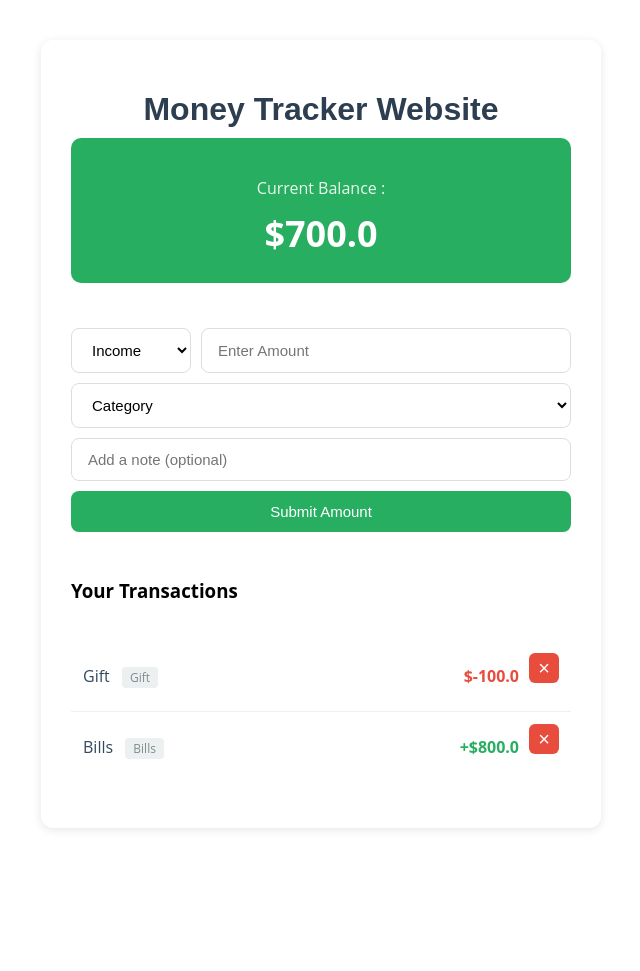
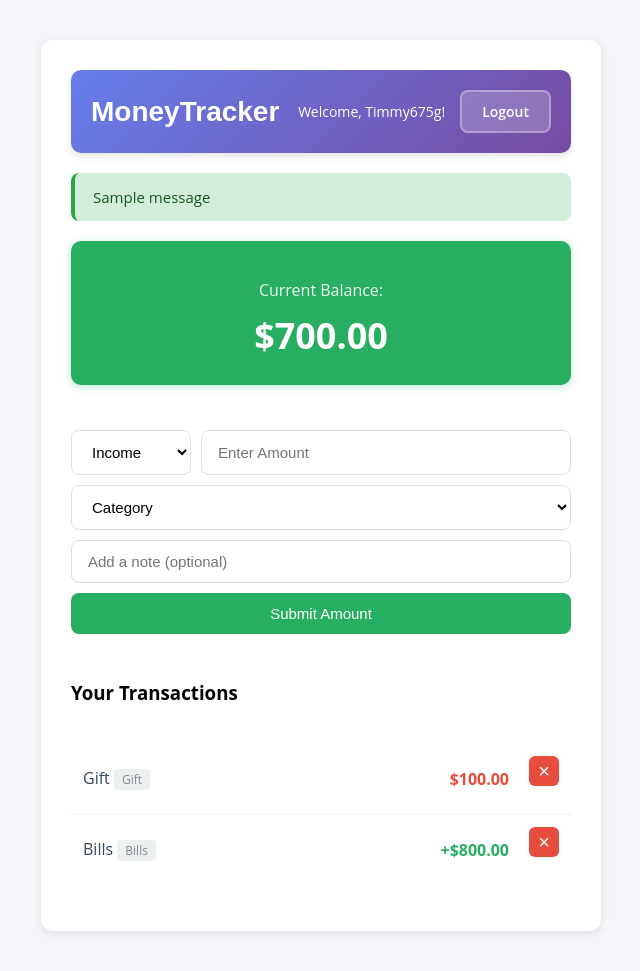
Before and after one commit to Timmy675g/Final-Project-ExpenseTracker, a Flask app: page / in a window 1280 px wide. Shown: the whole page, without its empty margins (319-959 px from the left). Before the commit the page ends 830 px from the top, so only its background shows below. Run offline with Flask 3, Linux system fonts and the light colour scheme; a user stored in the database is signed in; one stand-in notice (Sample message) is shown.

Commit message:
Added README.md and updated designs

```diff
--- a/static/css/style.css
+++ b/static/css/style.css
@@ -11,6 +12,13 @@ p {
     font-family: 'Open Sans', Arial, sans-serif;
 }
 
+body {
+    margin: 0;
+    padding: 0;
+    background-color: #f5f6fa;
+}
+
+/* Container */
 .container {
     font-family: 'Open Sans', Arial, sans-serif;
     display: flex;
@@ -23,6 +31,91 @@ p {
     box-shadow: 0 2px 10px rgba(0, 0, 0, 0.1);
 }
 
+/* Header */
+.header {
+    display: flex;
+    justify-content: space-between;
+    align-items: center;
+    padding: 20px;
+    background: linear-gradient(135deg, #667eea 0%, #764ba2 100%);
+    border-radius: 10px;
+    margin-bottom: 20px;
+    box-shadow: 0 4px 6px rgba(0, 0, 0, 0.1);
+}
+
+.header h1 {
+    margin: 0;
+    font-size: 28px;
+    color: white;
+    text-align: left;
+}
+
+.user-info {
+    display: flex;
+    align-items: center;
+    gap: 15px;
+}
+
+.user-info span {
+    font-weight: 500;
+    color: white;
+    font-size: 14px;
+}
+
+/* Logout Button */
+.btn-logout {
+    padding: 10px 20px;
+    background-color: rgba(255, 255, 255, 0.2);
+    color: white;
+    text-decoration: none;
+    border-radius: 8px;
+    font-size: 14px;
+    font-weight: 600;
+    transition: all 0.3s ease;
+    border: 2px solid rgba(255, 255, 255, 0.3);
+}
+
+.btn-logout:hover {
+    background-color: rgba(255, 255, 255, 0.3);
+    transform: translateY(-2px);
+    box-shadow: 0 4px 8px rgba(0, 0, 0, 0.2);
+}
+
+/* Flash Messages */
+.flash-message {
+    padding: 14px 18px;
+    margin-bottom: 20px;
+    border-radius: 8px;
+    font-size: 15px;
+    animation: slideDown 0.3s ease-out;
+    border-left: 4px solid;
+}
+
+.flash-message.success {
+    background-color: #d4edda;
+    color: #155724;
+    border-color: #28a745;
+}
+
+.flash-message.error {
+    background-color: #f8d7da;
+    color: #721c24;
+    border-color: #dc3545;
+}
+
+.flash-message.warning {
+    background-color: #fff3cd;
+    color: #856404;
+    border-color: #ffc107;
+}
+
+.flash-message.info {
+    background-color: #d1ecf1;
+    color: #0c5460;
+    border-color: #17a2b8;
+}
+
+/* Current Balance */
 .current-balance {
     background-color: #27ae60;
     color: white;
@@ -30,6 +123,7 @@ p {
     border-radius: 10px;
     margin-bottom: 25px;
     text-align: center;
+    box-shadow: 0 2px 8px rgba(39, 174, 96, 0.3);
 }
 
 .current-balance h2 {
@@ -170,12 +296,27 @@ p {
     display: flex;
     justify-content: space-between;
     align-items: center;
+    gap: 10px;
+    transition: background-color 0.2s;
+}
+
+.money-list li:hover {
+    background-color: #f8f9fa;
 }
 
 .money-list li:last-child {
     border-bottom: none;
 }
 
+.no-transactions {
+    text-align: center;
+    color: #7f8c8d;
+    font-style: italic;
+    padding: 30px !important;
+    border: none !important;
+}
+
+/* Entry Info */
 .entry-info {
     display: flex;
     justify-content: space-between;
@@ -184,8 +325,24 @@ p {
     gap: 10px;
 }
 
+.entry-main {
+    display: flex;
+    flex-direction: column;
+    gap: 4px;
+}
+
 .entry-description {
     font-weight: 500;
+}
+
+.entry-category {
+    font-size: 12px;
+    color: #7f8c8d;
+    background-color: #ecf0f1;
+    padding: 2px 8px;
+    border-radius: 4px;
+    display: inline-block;
+    width: fit-content;
 }
 
 .entry-amount {
@@ -216,64 +373,14 @@ p {
     display: flex;
     align-items: center;
     justify-content: center;
+    transition: background-color 0.3s;
 }
 
 .delete-btn:hover {
     background-color: #c0392b;
 }
 
-.category-select {
-    padding: 12px 16px;
-    border: 1px solid #ddd;
-    border-radius: 8px;
-    font-size: 15px;
-    outline: none;
-    background-color: white;
-    cursor: pointer;
-    width: 100%;
-}
-
-.category-select:focus {
-    border-color: #27ae60;
-}
-
-.entry-category {
-    font-size: 12px;
-    color: #7f8c8d;
-    margin-left: 8px;
-}
-
-.category-select {
-    padding: 12px 16px;
-    border: 1px solid #ddd;
-    border-radius: 8px;
-    font-size: 15px;
-    outline: none;
-    background-color: white;
-    cursor: pointer;
-    width: 100%;
-}
-
-.category-select:focus {
-    border-color: #27ae60;
-}
-
-.entry-main {
-    display: flex;
-    flex-direction: column;
-    gap: 4px;
-}
-
-.entry-category {
-    font-size: 12px;
-    color: #7f8c8d;
-    background-color: #ecf0f1;
-    padding: 2px 8px;
-    border-radius: 4px;
-    display: inline-block;
-    width: fit-content;
-}
-
+/* Category Statistics */
 .category-breakdown {
     margin-top: 30px;
     padding: 20px;
--- a/templates/index.html
+++ b/templates/index.html
@@ -4,18 +4,33 @@
     name="viewport"
     content="width=device-width, user-scalable=no, initial-scale=1.0, maximum-scale=1.0, minimum-scale=1.0"
     >
-  <meta http-equiv="X-UA-Compatible" content="ie=edge">
-  <link rel="stylesheet" href="../static/css/style.css">
-  <link rel="icon" href="static/Assets/Icons/favicon.png">
-  <title>Money Tracker Website</title>
+    <meta http-equiv="X-UA-Compatible" content="ie=edge">
+    <link rel="stylesheet" href="{{ url_for('static', filename='css/style.css') }}">
+    <link rel="icon" href="{{ url_for('static', filename='Assets/Icons/favicon.png') }}">
+    <title>MoneyTracker Website</title>
 </head>
 <body>
     <div class="container">
-        <h1>Money Tracker Website</h1>
+
+        <div class="header">
+            <h1>MoneyTracker</h1>
+            <div class="user-info">
+                <span>Welcome, {{ current_user.username }}!</span>
+                <a href="{{ url_for('auth.logout') }}" class="btn-logout">Logout</a>
+            </div>
+        </div>
+
+        {% with messages = get_flashed_messages(with_categories=true) %}
+            {% if messages %}
+                {% for category, message in messages %}
+                    <div class="flash-message {{ category }}">{{ message }}</div>
+                {% endfor %}
+            {% endif %}
+        {% endwith %}
 
         <div class="current-balance">
-            <h2>Current Balance :</h2>
-            <p>${{Balance}}</p>
+            <h2>Current Balance:</h2>
+            <p class="{% if Balance < 0 %}negative{% endif %}">${{ "%.2f"|format(Balance) }}</p>
         </div>
 
         {% if warning %}
@@ -28,13 +43,13 @@
             <div class="error-message">{{ error }}</div>
         {% endif %}
 
-        <form action="/moneh-enter" method="POST" class="enter-moneh">
+        <form action="{{ url_for('submit') }}" method="POST" class="enter-moneh">
             <div class="form-row">
                 <select name="type" class="type-select">
                     <option value="income">Income</option>
                     <option value="expense">Expense</option>
                 </select>
-                <input type="text" name="amount" placeholder="Enter Amount" class="input-box">
+                <input type="number" step="0.01" name="amount" placeholder="Enter Amount" class="input-box" required>
             </div>
 
             <select name="category" class="category-select">
@@ -44,9 +59,9 @@
                 <option value="Shopping">🛍️ Shopping</option>
                 <option value="Bills">💡 Bills</option>
                 <option value="Salary">💰 Salary</option>
-                <option value="Bonus"> 💲 Bonus</option>
-                <option value="Invest"> 📈 Investments</option>
-                <option value="Gift"> 🎁 Gift</option>
+                <option value="Bonus">💲 Bonus</option>
+                <option value="Invest">📈 Investments</option>
+                <option value="Gift">🎁 Gift</option>
                 <option value="Other">📌 Other</option>
             </select>
 
@@ -66,16 +81,16 @@
                             {% endif %}
                         </div>
                         <span class="entry-amount">
-                            {% if entry.amount > 0 %}+{% endif %}${{ entry.amount }}
+                            {% if entry.amount > 0 %}+{% endif %}${{ "%.2f"|format(entry.amount|abs) }}
                         </span>
                     </div>
-                    <form action="/delete/{{ entry.id }}" method="POST" style="display: inline;">
-                        <button type="submit" class="delete-btn">×</button>
+                    <form action="{{ url_for('delete_entry', entry_id=entry.id) }}" method="POST" style="display: inline;">
+                        <button type="submit" class="delete-btn" onclick="return confirm('Delete this entry?')">×</button>
                     </form>
                 </li>
-            {%else%}
-                <li>No transactions yet!</li>
-            {%endfor%}
+            {% else %}
+                <li class="no-transactions">No transactions yet! Add your first entry above.</li>
+            {% endfor %}
         </ul>
     </div>
 </body>
```
Also changed, not shown: other parts of static/css/style.css (+44 -11 lines), README.md, instance/money.db, static/Assets/Images/main.png (added), static/Assets/Images/main_1.png (added).
